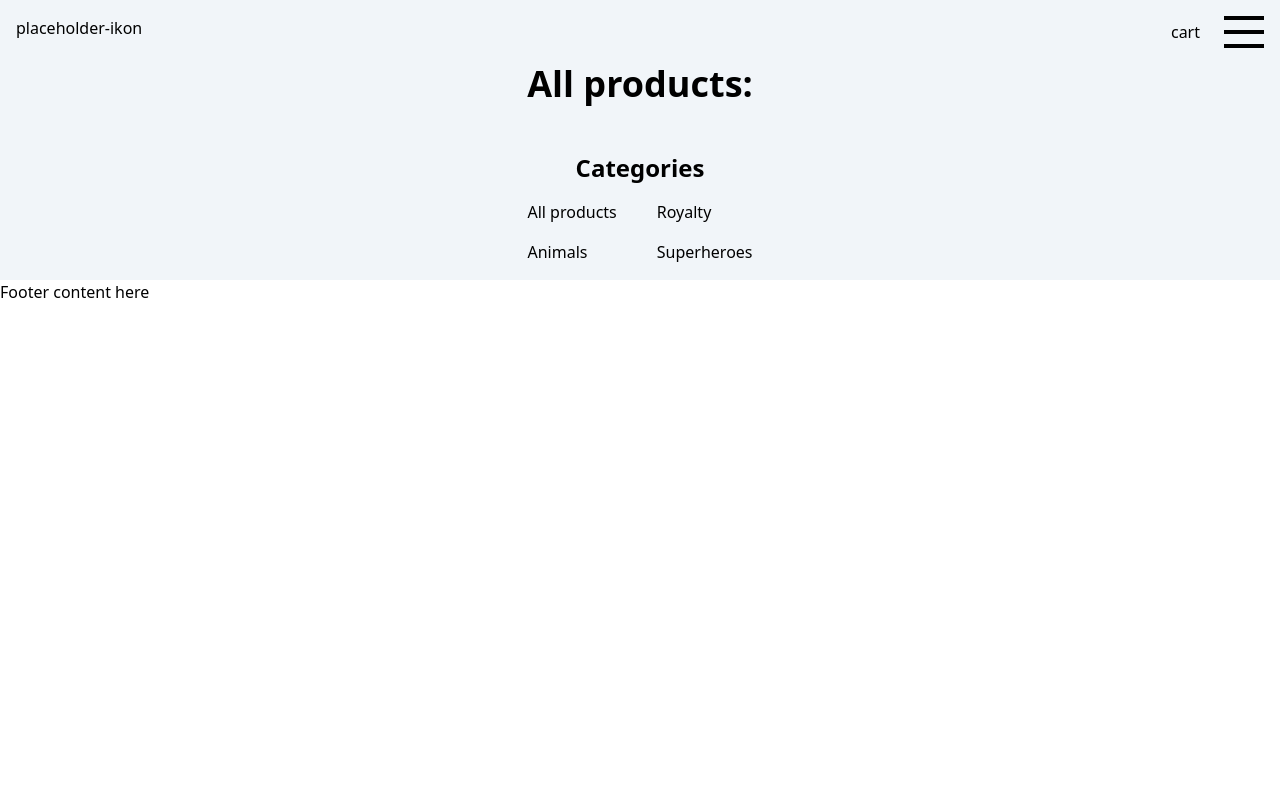
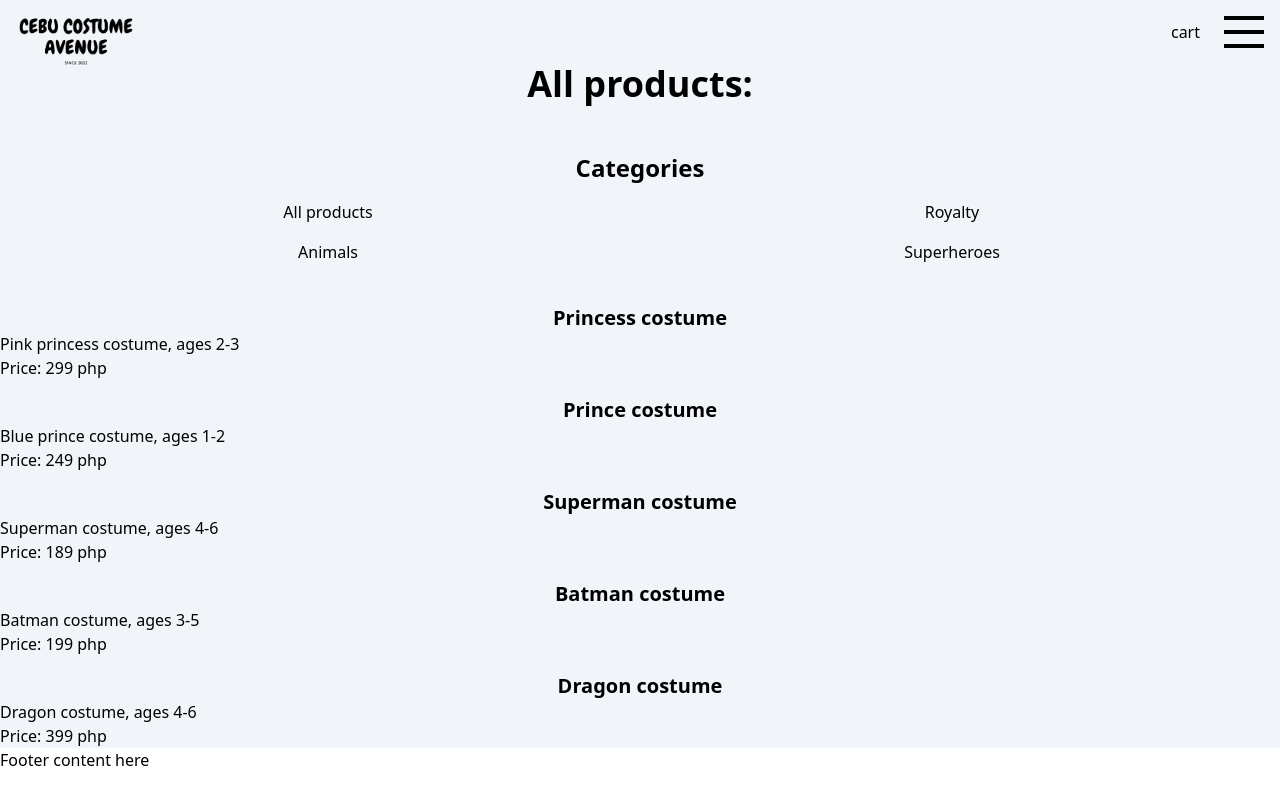
Before and after one commit to antonjanzon95/costume-webshop, a Next.js app: page /products in a window 1280 px wide. Built offline with nearby package versions, Linux system fonts and the light colour scheme.

Commit message:
Added products api, icon

```diff
--- /dev/null
+++ b/pages/api/products/index.ts
@@ -0,0 +1,72 @@
+import { NextApiResponse, NextApiRequest } from "next";
+
+interface Product {
+  id: number;
+  category: string;
+  name: string;
+  price: number;
+  // image: string;
+  description: string;
+}
+
+const products: Product[] = [
+  {
+    id: 1,
+    category: "royalty",
+    name: "Princess costume",
+    price: 299,
+    // image: string;
+    description: "Pink princess costume, ages 2-3",
+  },
+  {
+    id: 2,
+    category: "royalty",
+    name: "Prince costume",
+    price: 249,
+    // image: string;
+    description: "Blue prince costume, ages 1-2",
+  },
+  {
+    id: 3,
+    category: "superheroes",
+    name: "Superman costume",
+    price: 189,
+    // image: string;
+    description: "Superman costume, ages 4-6",
+  },
+  {
+    id: 4,
+    category: "superheroes",
+    name: "Batman costume",
+    price: 199,
+    // image: string;
+    description: "Batman costume, ages 3-5",
+  },
+  {
+    id: 5,
+    category: "animals",
+    name: "Dragon costume",
+    price: 399,
+    // image: string;
+    description: "Dragon costume, ages 4-6",
+  },
+];
+
+export default function handler(req: NextApiRequest, res: NextApiResponse) {
+  const { method, query } = req;
+
+  if (method === "GET") {
+    if (query.category) {
+      const filteredProducts = products.filter(
+        (product) => product.category === query.category
+      );
+      console.log(products);
+      res.status(200).json(filteredProducts);
+    } else {
+      res.status(200).json(products);
+    }
+  } else {
+    res.setHeader("Allow", ["GET"]);
+    res.status(405).end(`Method ${method} not allowed.`);
+  }
+}
--- a/pages/components/Navbar.tsx
+++ b/pages/components/Navbar.tsx
@@ -1,5 +1,6 @@
 import React, { useState } from "react";
 import Link from "next/link";
+import Image from "next/image";
 
 interface Props {}
 
@@ -12,8 +13,14 @@
 
   return (
     <>
-      <nav className="absolute flex justify-between top-0 w-screen h-16 p-4 bg-slate-100">
-        <div>placeholder-ikon</div>
+      <nav className="absolute flex justify-end top-0 w-screen h-16 p-4 bg-slate-100">
+        <Image
+          src="/smaller-icon.png"
+          alt="logo"
+          width={120}
+          height={120}
+          className="absolute top-4 left-4"
+        />
         <ul
           className={`${
             isMenuOpen ? "scale-100" : "scale-0"
--- a/pages/components/ProductMenu.tsx
+++ b/pages/components/ProductMenu.tsx
@@ -7,8 +7,8 @@
     <>
       <nav className="mt-8 p-4">
         <Heading title="Categories" size="text-2xl" />
-        <ul className="flex justify-center gap-10 mt-4">
-          <div className="flex flex-col gap-4">
+        <ul className="flex mt-4">
+          <div className="flex flex-col gap-4 w-1/2 text-center">
             <li className="hover:underline">
               <Link href="/products">All products</Link>
             </li>
@@ -16,7 +16,7 @@
               <Link href="/products/animals">Animals</Link>
             </li>
           </div>
-          <div className="flex flex-col gap-4">
+          <div className="flex flex-col gap-4 w-1/2 text-center">
             <li className="hover:underline">
               <Link href="/products/royalty">Royalty</Link>
             </li>
--- a/pages/components/ProductRenderer.tsx
+++ b/pages/components/ProductRenderer.tsx
@@ -18,8 +18,9 @@
 const ProductRenderer: React.FC<Props> = ({ products }) => {
   return (
     <>
+      <div className="mt-6 flex flex-col gap-4">
         {products.map((product) => (
-        <div key={product.id}>
+          <article key={product.id}>
             {/* <Image
               src={product.image}
               alt={product.name}
@@ -27,10 +28,11 @@
               height={10}
             /> */}
             <Heading title={product.name} size="text-xl" />
-          {product.description}
-          <p>Price: {product.price}</p>
+            <p>{product.description}</p>
+            <p>Price: {product.price} php</p>
+          </article>
+        ))}
       </div>
-      ))}
     </>
   );
 };
--- a/pages/products/[category].tsx
+++ b/pages/products/[category].tsx
@@ -1,20 +1,46 @@
-import React from "react";
+import React, { useState, useEffect } from "react";
 import Heading from "../components/Heading";
 import Layout from "../components/Layout";
 import { useRouter } from "next/router";
 import ProductMenu from "../components/ProductMenu";
 import ProductRenderer from "../components/ProductRenderer";
 
+interface Product {
+  id: number;
+  category: string;
+  name: string;
+  price: number;
+  // image: string;
+  description: string;
+}
+
 const ProductCategory: React.FC = () => {
   const router = useRouter();
-  const category = router.query;
+  const category =
+    typeof router.query.category === "string" ? router.query.category : "";
+  const [products, setProducts] = useState<Product[]>([]);
+
+  useEffect(() => {
+    const fetchProducts = async () => {
+      const response = await fetch(`/api/products?category=${category}`);
+      const data = await response.json();
+      console.log(data);
+      setProducts(data);
+    };
+    fetchProducts();
+  }, [category]);
 
   return (
     <>
       <Layout>
         <ProductMenu />
-        <Heading title={`${category} costumes:`} size="texl-3xl" />
-        {/* <ProductRenderer products={product} /> */}
+        <Heading
+          title={`${
+            category.charAt(0).toUpperCase() + category.slice(1)
+          } costumes:`}
+          size="text-2xl"
+        />
+        <ProductRenderer products={products} />
       </Layout>
     </>
   );
--- a/pages/products/index.tsx
+++ b/pages/products/index.tsx
@@ -1,4 +1,4 @@
-import React from "react";
+import React, { useEffect, useState } from "react";
 import Heading from "../components/Heading";
 import Layout from "../components/Layout";
 import ProductMenu from "../components/ProductMenu";
@@ -6,6 +6,7 @@
 
 interface Product {
   id: number;
+  category: string;
   name: string;
   price: number;
   // image: string;
@@ -13,12 +14,29 @@
 }
 
 const Products: React.FC = () => {
+  const [products, setProducts] = useState<Product[]>([]);
+
+  useEffect(() => {
+    const fetchProducts = async () => {
+      const response = await fetch("/api/products/");
+      const data = await response.json();
+      console.log(data);
+      console.log("test");
+      setProducts(data);
+    };
+    fetchProducts();
+  }, []);
+
   return (
     <>
       <Layout>
         <Heading title="All products:" size="text-4xl" />
         <ProductMenu />
-        {/* <ProductRenderer products={product} /> */}
+        {products.length > 0 ? (
+          <ProductRenderer products={products} />
+        ) : (
+          <p>No products to show</p>
+        )}
       </Layout>
     </>
   );
```
Also changed, not shown: public/logo.svg (added), public/smaller-icon.png (added). Lines whose indentation alone changed are shown as unchanged.
